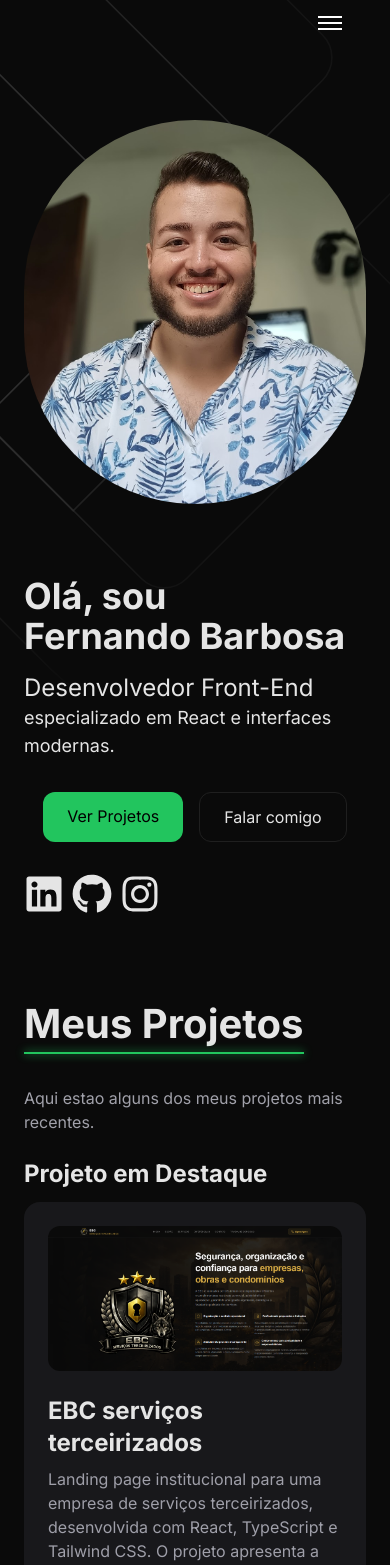
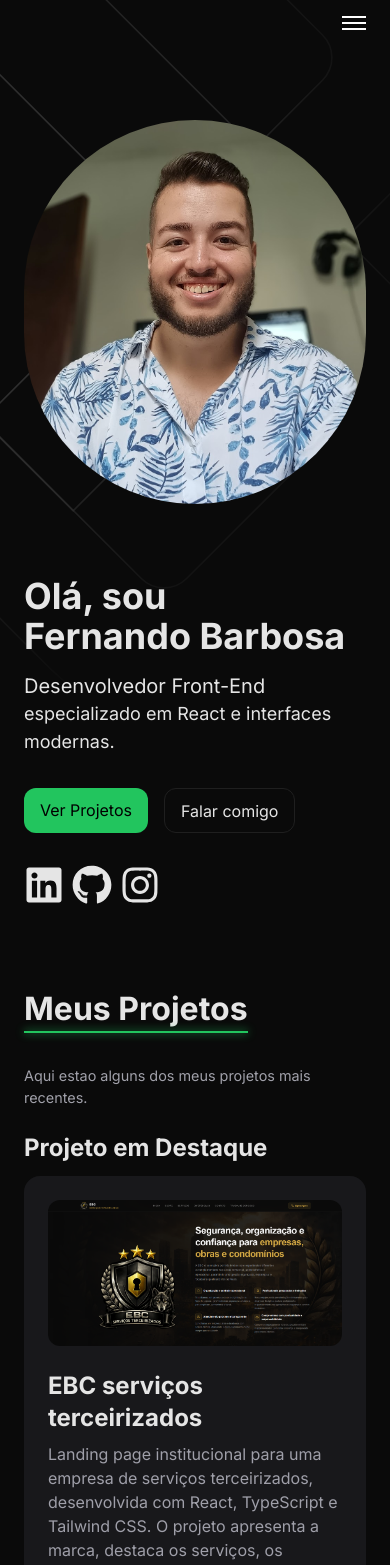
Before and after one commit to febarbosa98/portfolio, a React (Vite) app: page / in a window 390 px wide. Shown: the top 1565 px of the page. Built offline with nearby package versions, Linux system fonts and the light colour scheme.

Commit message:
melhoria responsividade

```diff
--- a/src/components/navbar.tsx
+++ b/src/components/navbar.tsx
@@ -41,13 +41,11 @@ export default function Navbar() {
   };
 
   return (
-    <nav className={`w-full ${isOpen ? "bg-zinc-900  " : "bg-transparent"} transition-all duration-300 md:bg-zinc-900 fixed py-4 px-6 md:px-8 top-0  left-0 z-50 md:border-b border-zinc-700 `}>
-      <div className="container flex items-center  justify-between">
+    <nav className={`w-full ${isOpen ? "bg-zinc-900  " : "bg-transparent"} transition-all duration-300 md:bg-zinc-900 fixed py-4  md:px-8 top-0  left-0 z-50 md:border-b border-zinc-700 `}>
+      <div className="container flex items-center  justify-end">
 
         {/* LOGO */}
-        <a href="#home">
-          {/* <img src={logo} alt="Logo" className="w-14 md:w-16" /> */}
-        </a>
+
 
         {/* MENU DESKTOP */}
         <div className="hidden md:flex gap-8">
--- a/src/sections/Hero.tsx
+++ b/src/sections/Hero.tsx
@@ -5,23 +5,23 @@ import { FaGithub, FaInstagram, FaLinkedin } from 'react-icons/fa';
 export default function Hero() {
   return (
     <section className="container min-h-screen flex items-center justify-between flex-wrap gap-8  px-4 overflow-hidden " id="home">
-        <div className="text-left mt-10 md:mt-0 order-2 md:order-1">
+        <div className="text-left mx-auto lg:mx-0 mt-10 md:mt-15 lg:mt-0 order-2 md:order-1">
             <h1 className="text-4xl md:text-6xl font-bold mb-4 ">
                 Olá, sou <br /> Fernando Barbosa
             </h1>
-            <p className="text-2xl ">
+            <p className="text-xl md:text-2xl">
                 Desenvolvedor Front-End
             </p>
             <p className="text-lg md:text-xl ">
                 especializado em React e interfaces modernas.
             </p>
 
-            <div className="flex gap-4 flex-wrap justify-center md:justify-start mt-8">
+            <div className="flex gap-4 flex-wrap justify-start mt-8">
 
             <a href="#projetos" className="btn-primary btn">
                 Ver Projetos
             </a>
-            <a href="#projetos" className="btn btn-outline">
+            <a href="#contato" className="btn btn-outline">
                 Falar comigo
             </a>
             </div>
@@ -41,7 +41,7 @@ export default function Hero() {
                                     </ul>
             </div>
         </div>
-        <div className="relative mt-30 md:mt-0 order-1 md:order-2 ">
+        <div className="relative mt-30 mx-auto lg:mx-0 md:mt-0 order-1 md:order-2 ">
             <img src={fernando} alt="Fernando Barbosa" className="rounded-full w-96 h-96 object-cover relative z-10" />
             <div className="absolute -inset-90 -left-130 w-[280%]" >
             <AnimatedHero  />
--- a/src/sections/Projetos.tsx
+++ b/src/sections/Projetos.tsx
@@ -73,7 +73,7 @@ export default function Projetos() {
               </div>
             </div>
 
-            <img src={featured.image} alt={featured.title} className="rounded-xl order-1 md:order-2" />
+            <img src={featured.image} alt={featured.title} className="rounded-xl order-1 md:order-2 " />
           </div>
         </div>
       )}
@@ -101,11 +101,13 @@ export default function Projetos() {
                     key={projeto.title}
                     className="rounded-2xl bg-zinc-900 p-4 transition hover:scale-[1.02] flex flex-col  justify-between"
                   >
-                    <img src={projeto.image} alt={projeto.title} className="mb-3 rounded-lg" />
+                    <div>
 
-                    <h3 className="text-lg font-semibold">{projeto.title}</h3>
+                    <img src={projeto.image} alt={projeto.title} className="mb-3 rounded-lg max-h-46 w-full" />
 
-                    <p className="mb-3 text-sm text-zinc-400">{projeto.description}</p>
+                    <h3 className="text-lg mb-1 font-semibold">{projeto.title}</h3>
+
+                    <p className="mb-4 text-sm text-zinc-400">{projeto.description}</p>
 
                     <div className="flex flex-wrap gap-2">
                       {projeto.techs.map((tech) => (
@@ -114,7 +116,8 @@ export default function Projetos() {
                         </span>
                       ))}
                     </div>
-                      <div className="flex mt-2 gap-3">
+                      </div>
+                      <div className="flex mt-4 gap-3">
                 <a href={projeto.urlSite} target="_blank" rel="noreferrer" className="btnCard btn-primary">
                   <RiPagesLine /> Ver projeto
                 </a>
--- a/src/sections/Sobre.tsx
+++ b/src/sections/Sobre.tsx
@@ -5,7 +5,7 @@ export default function Sobre(){
     return(
         <section id="sobre" className="section container">
             <h2 className="title glow-border ">Sobre mim</h2>
-            <div className="flex flex-col md:flex-row items-center gap-12 mt-8">
+            <div className="flex flex-col lg:flex-row items-center gap-12 ">
             <div className="max-w-3xl ">
 
             <p className="mb-4 leading-relaxed text-gray-300">Olá! Sou o Fernando Barbosa, tenho 27 anos e estou em transição de carreira para a área de Desenvolvimento Web. Atualmente curso Análise e Desenvolvimento de Sistemas na UNINOVE e me especializo em JavaScript, HTML, CSS, TypeScript, React e Next.js, com foco na criação de interfaces modernas, responsivas e com excelente experiência para o usuário.</p>
@@ -30,7 +30,7 @@ export default function Sobre(){
 
 {skills.map((skill) => (
                     <div key={skill.name} className="p-4 bg-zinc-900 border border-zinc-800 rounded-lg flex flex-col items-center gap-2 hover:border-green-500 transition ">
-                        <skill.icon size={60} title={skill.name} />
+                        <skill.icon  className="size-10 md:size-15" title={skill.name} />
                         <span className="mt-3">{skill.name}</span>
                     </div>
                 ))}
--- a/src/styles/App.css
+++ b/src/styles/App.css
@@ -151,3 +151,15 @@
     height: 200px;
   }
 }
+
+@media (max-width: 400px) {
+  .title {
+    font-size: 2.0rem;
+  }
+  .subtitle {
+    font-size: 0.9rem;
+  }
+  .btn{
+    padding: 0.60rem 1rem;
+  }
+}
```
